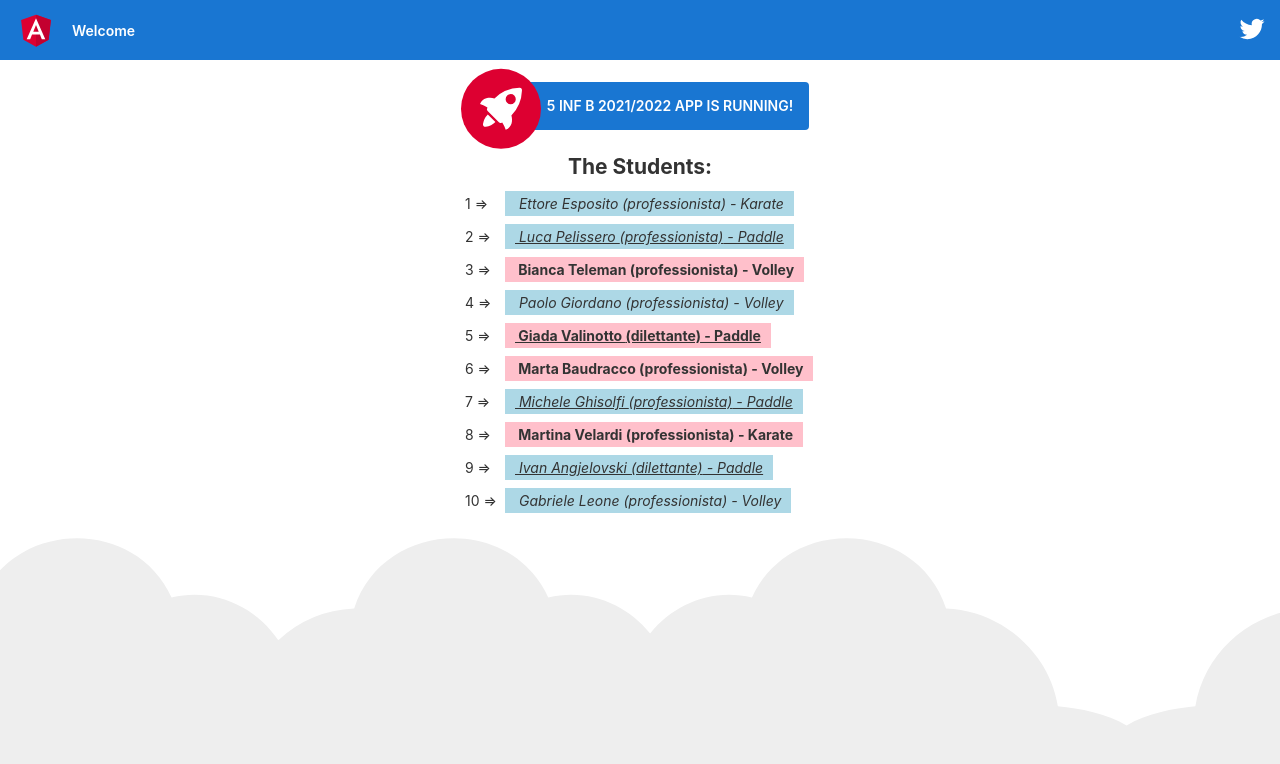
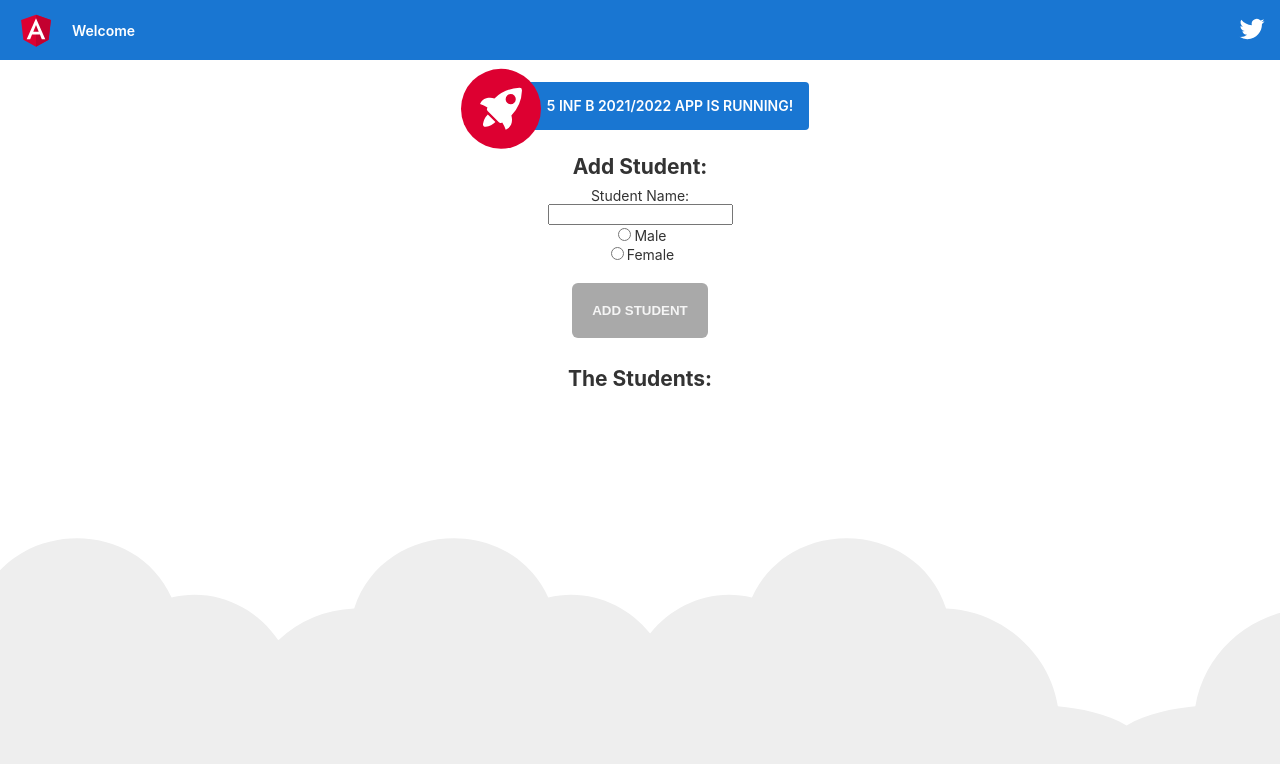
Before and after one commit to vallauri-ict/angular-course-ivan-angjelovski, an Angular app: page / in a window 1280 px wide. Shown: the top 764 px of the page. Built offline with nearby package versions, Linux system fonts and the light colour scheme.

Commit message:
Lesson 3 - Step 1: Introduction to ndModel

```diff
--- a/src/app/app.component.css
+++ b/src/app/app.component.css
@@ -9,6 +9,20 @@
 
 h1, h2, h3, h4, h5, h6, .student {
     margin: 8px 0;
+}
+
+button {
+    background-color: #1976d2;
+    color: whitesmoke;
+    font-weight: 600;
+    padding: 20px;
+    margin: 20px auto;
+    border: none;
+    border-radius: 6px;
+}
+
+button:disabled {
+    background-color: darkgray;
 }
 
 .student {
--- a/src/app/app.component.html
+++ b/src/app/app.component.html
@@ -43,7 +43,26 @@
 
   </div>
 
+
+  <h2>Add Student:</h2>
+  <label for="txtName">Student Name:</label>
+  <!-- [(binding bidirezionale)] -->
+  <input type="text" id="txtName" #txtName [(ngModel)]="studentName">
+
+  <div class="custom-control custom-radio">
+    <input id="male" type="radio" value="M" name="gender" [(ngModel)]="studentGender">
+    <label for="male">Male</label>
+  </div>
+
+  <div class="custom-control custom-radio">
+    <input id="female" type="radio" value="F" name="gender" [(ngModel)]="studentGender">
+    <label for="female">Female</label>
+  </div>
+
+  <button [disabled]="studentName.length == 0" (click)="onAddStudent()">ADD STUDENT</button>
+
   <h2>The Students:</h2>
+
   <!-- <div *ngFor="let item of studentList">
     {{ item.name }} - {{ item.hobby }}
   </div> -->
--- a/src/app/app.component.ts
+++ b/src/app/app.component.ts
@@ -1,4 +1,4 @@
-import { Component } from '@angular/core';
+import { Component, ViewChild, ElementRef } from '@angular/core';
 
 @Component({
   selector: 'app-root',
@@ -6,18 +6,35 @@ import { Component } from '@angular/core';
   styleUrls: ['./app.component.css']
 })
 export class AppComponent {
+  @ViewChild("txtName") txtName!:ElementRef;
+  // = new ElementRef(null);
+
   title = '5 INF B 2021/2022';
 
-  studentList = [
-    { "name": "Ettore Esposito", "hobby": "Karate", "gender": "M", isPro: false },
-    { "name": "Luca Pelissero", "hobby": "Paddle", "gender": "M", isPro: false },
-    { "name": "Bianca Teleman", "hobby": "Volley", "gender": "F", isPro: false },
-    { "name": "Paolo Giordano", "hobby": "Volley", "gender": "M", isPro: false },
-    { "name": "Giada Valinotto", "hobby": "Paddle", "gender": "F", isPro: false },
-    { "name": "Marta Baudracco", "hobby": "Volley", "gender": "F", isPro: false },
-    { "name": "Michele Ghisolfi", "hobby": "Paddle", "gender": "M", isPro: false },
-    { "name": "Martina Velardi", "hobby": "Karate", "gender": "F", isPro: false },
-    { "name": "Ivan Angjelovski", "hobby": "Paddle", "gender": "M", isPro: false },
-    { "name": "Gabriele Leone", "hobby": "Volley", "gender": "M", isPro: false }
-  ]
+  // studentList = [
+  //   { "name": "Ettore Esposito", "hobby": "Karate", "gender": "M", "isPro": false },
+  //   { "name": "Luca Pelissero", "hobby": "Paddle", "gender": "M", "isPro": false },
+  //   { "name": "Bianca Teleman", "hobby": "Volley", "gender": "F", "isPro": false },
+  //   { "name": "Paolo Giordano", "hobby": "Volley", "gender": "M", "isPro": false },
+  //   { "name": "Giada Valinotto", "hobby": "Paddle", "gender": "F", "isPro": false },
+  //   { "name": "Marta Baudracco", "hobby": "Volley", "gender": "F", "isPro": false },
+  //   { "name": "Michele Ghisolfi", "hobby": "Paddle", "gender": "M", "isPro": false },
+  //   { "name": "Martina Velardi", "hobby": "Karate", "gender": "F", "isPro": false },
+  //   { "name": "Ivan Angjelovski", "hobby": "Paddle", "gender": "M", "isPro": false },
+  //   { "name": "Gabriele Leone", "hobby": "Volley", "gender": "M", "isPro": false }
+  // ]
+
+  studentList:any[] = [];
+
+  studentName:string = "";
+  studentGender:string = "";
+
+  onAddStudent() {
+    let newStudent = {
+      "name": this.studentName, "hobby": "Karate", "gender": this.studentGender, "isPro": false
+    }
+    this.studentList.push(newStudent);
+    this.studentName = "";
+    this.txtName.nativeElement.focus();
+  }
 }
--- a/src/app/app.module.ts
+++ b/src/app/app.module.ts
@@ -1,4 +1,5 @@
 import { NgModule } from '@angular/core';
+import { FormsModule } from '@angular/forms';
 import { BrowserModule } from '@angular/platform-browser';
 
 import { AppComponent } from './app.component';
@@ -10,7 +11,8 @@ import { StudentComponent } from './student/student.component';
     StudentComponent
   ],
   imports: [
-    BrowserModule
+    BrowserModule,
+    FormsModule
   ],
   providers: [],
   bootstrap: [AppComponent]
```
